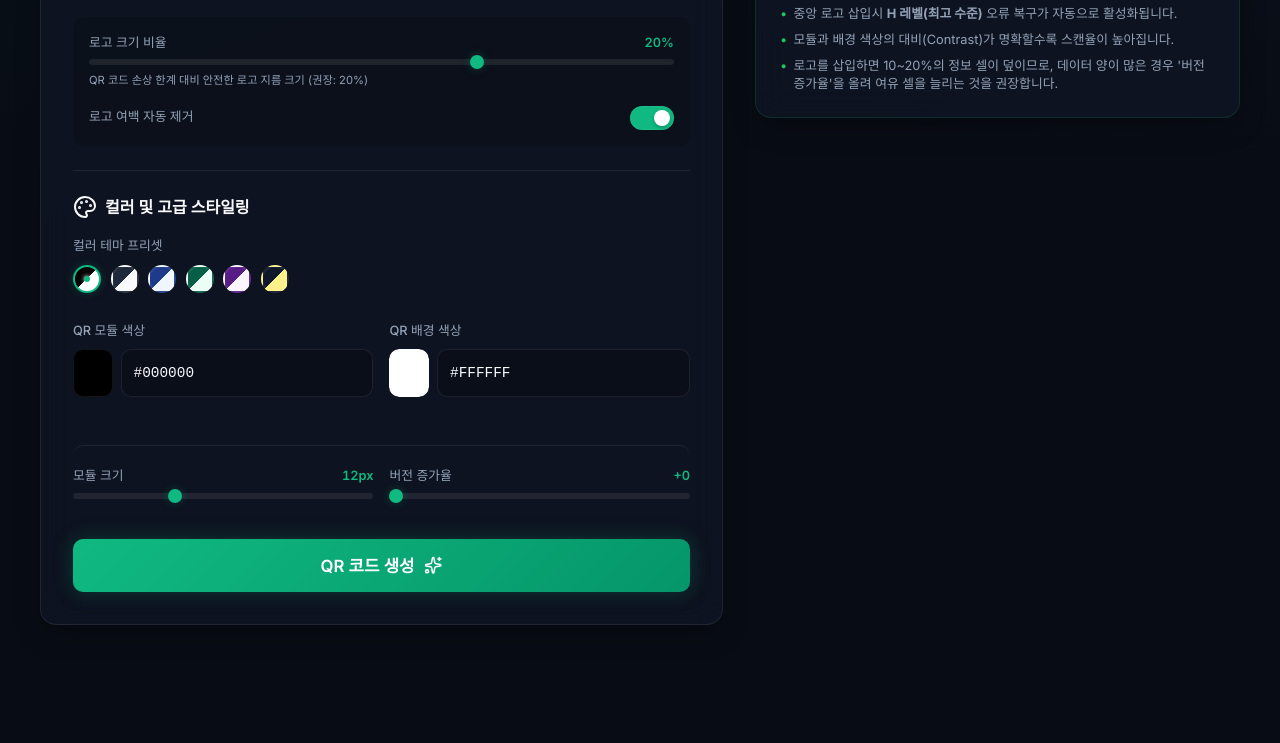
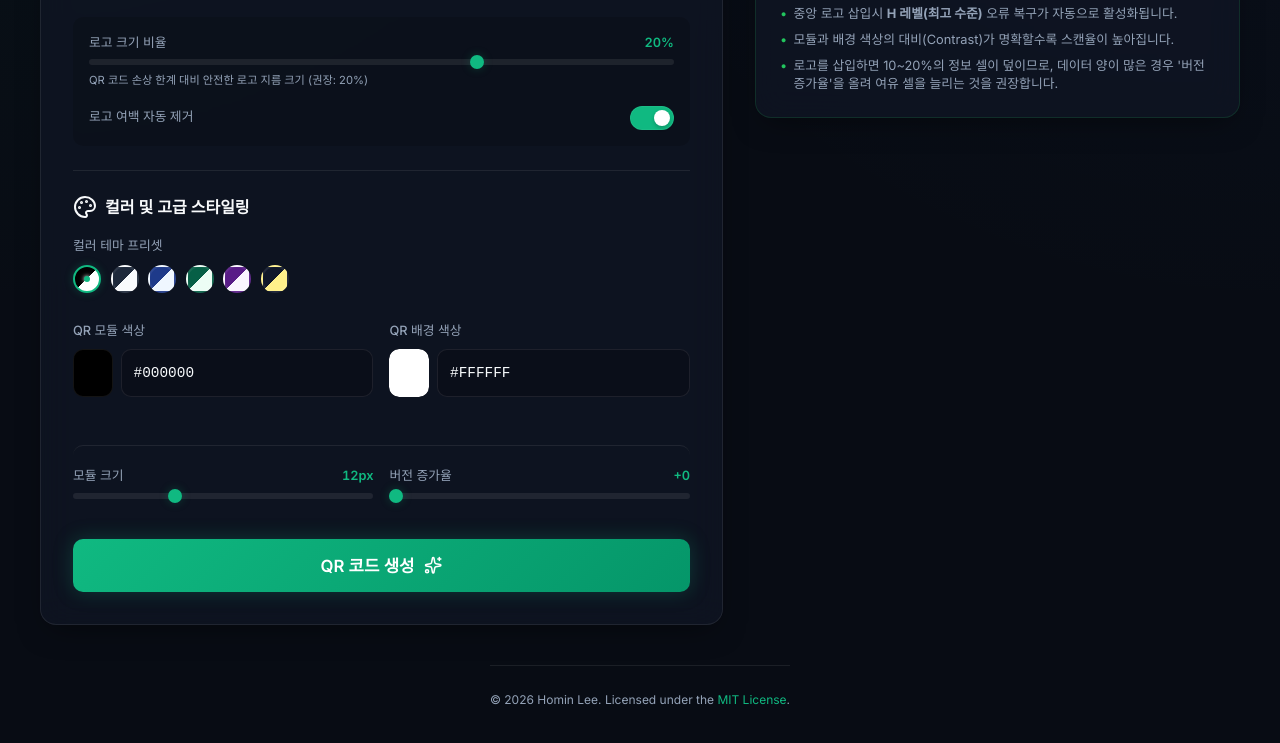
Before and after one commit to suapapa/qr, a plain HTML site: page frontend/index.html in a window 1280 px wide. Shown: the part 709-1452 px from the top of the page. Before the commit the page ends 1366 px from the top, so only its background shows below. Drawn offline with nearby package versions, Linux system fonts and the light colour scheme.

Commit message:
Add MIT license and footer
Add LICENSE file, update README with license information, and
include a footer in the frontend with copyright and license links.

```diff
--- a/frontend/index.html
+++ b/frontend/index.html
@@ -348,6 +348,14 @@
         </section>
     </main>
 
+    <footer class="app-footer">
+        <p>
+            &copy; 2026 Homin Lee.
+            Licensed under the
+            <a href="https://opensource.org/licenses/MIT" target="_blank" rel="noopener noreferrer">MIT License</a>.
+        </p>
+    </footer>
+
     <!-- Global Toast Notifications -->
     <div class="toast-container" id="toast-container" aria-live="polite"></div>
 
--- a/frontend/style.css
+++ b/frontend/style.css
@@ -1135,7 +1135,29 @@ input[type="color"]::-webkit-color-swatch {
     to { transform: translateX(0); opacity: 1; }
 }
 
-/* 16. Media Queries (Responsive) */
+/* 16. App Footer */
+.app-footer {
+    margin-block-start: 2.5rem;
+    padding-block: 1.5rem;
+    text-align: center;
+    border-top: 1px solid var(--color-border);
+}
+
+.app-footer p {
+    font-size: 0.75rem;
+    color: var(--color-text-muted);
+}
+
+.app-footer a {
+    color: var(--color-primary);
+    text-decoration: none;
+}
+
+.app-footer a:hover {
+    text-decoration: underline;
+}
+
+/* 17. Media Queries (Responsive) */
 @media (max-width: 900px) {
     .app-main-content {
         grid-template-columns: 1fr;
```
Also changed, not shown: README.md, 1 other file.
